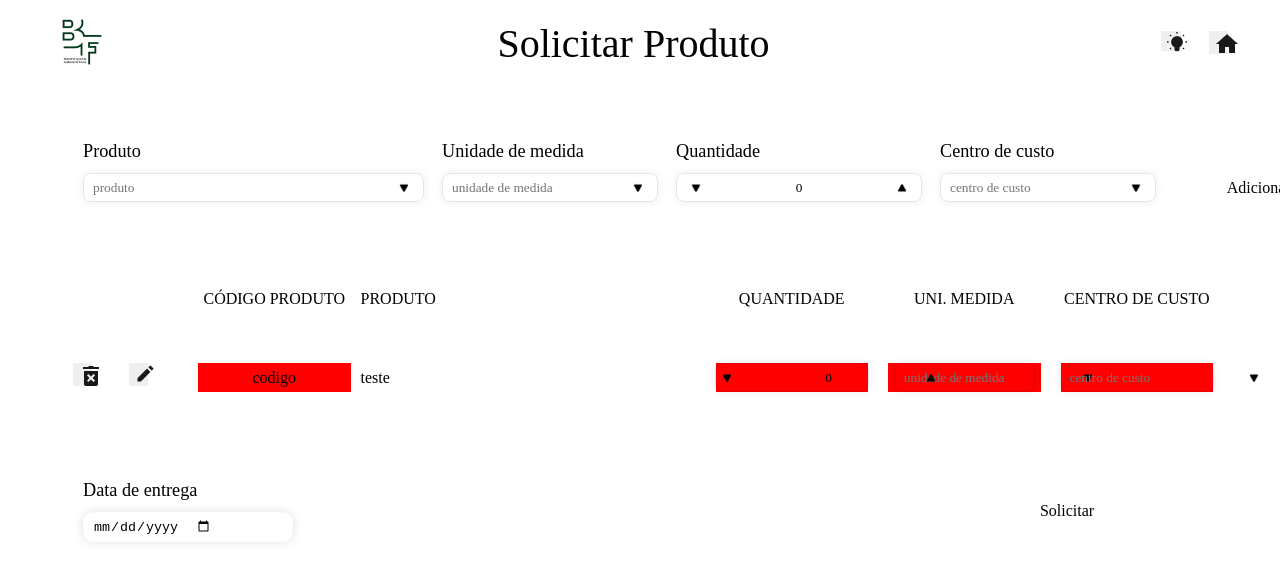
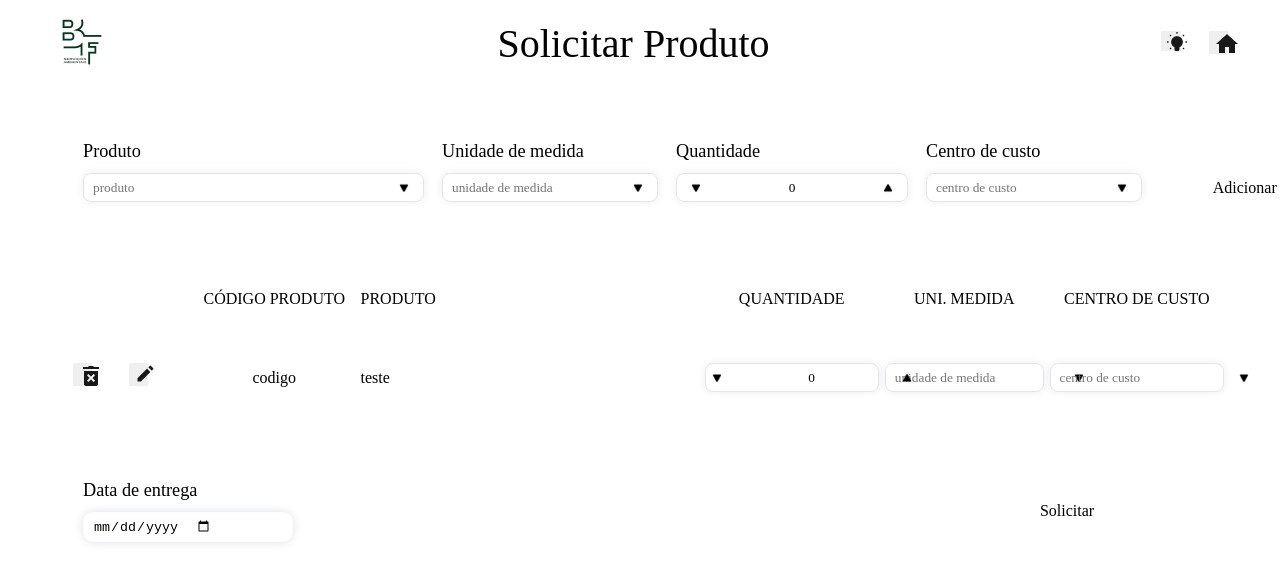
Before and after one commit to VinicioSales/inventoryStoragePagesComponents, an Angular app: page /requisitar-produtos in a window 1280 px wide. Shown: the top 582 px of the page. Built offline with nearby package versions, Linux system fonts and the light colour scheme.

Commit message:
feat: Ajuste layout input contador

```diff
--- a/src/app/components/input-contador/input-contador.component.css
+++ b/src/app/components/input-contador/input-contador.component.css
@@ -21,7 +21,6 @@
 
 .input {
     display: flex;
-    padding: 9px;
     flex-direction: column;
     justify-content: center;
     align-items: flex-start;
--- a/src/app/components/requisitar-produtos/requisitar-produtos.component.css
+++ b/src/app/components/requisitar-produtos/requisitar-produtos.component.css
@@ -177,8 +177,8 @@
     display: flex;
     align-items: center;
     justify-content: center;
-    margin: 0 10px 0 10px;
-    background: red;
+    /* margin: 0 3px 0 3px; */
+    /* background: red; */
 }
 
 .footer {
```
